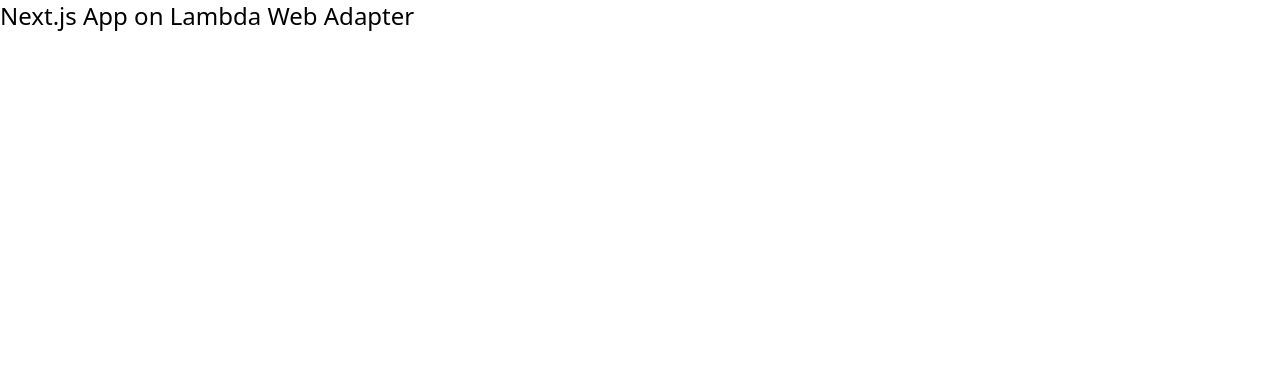
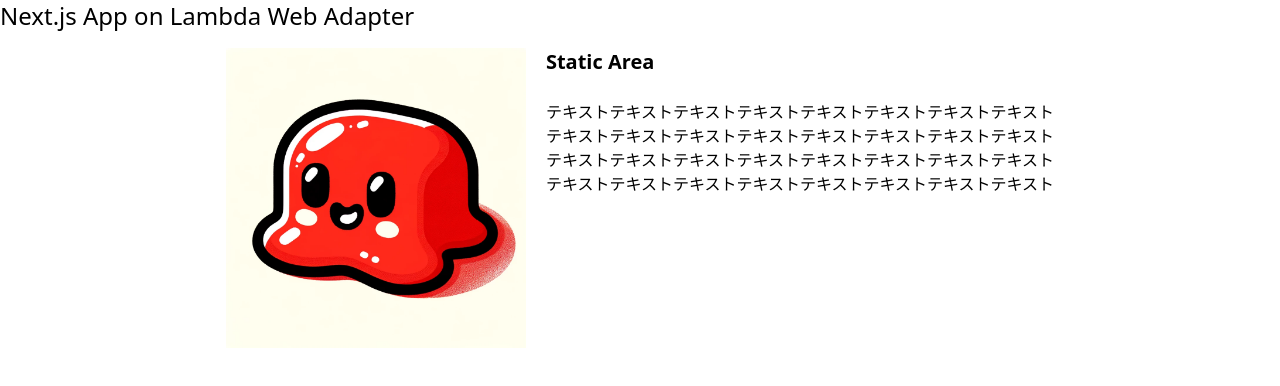
Before and after one commit to ryota-09/next-lambda-streaming, a Next.js app: page / in a window 1280 px wide. Shown: the top 386 px of the page. Built offline with nearby package versions, Linux system fonts and the light colour scheme.

Commit message:
static Area作成

```diff
--- a/src/app/page.tsx
+++ b/src/app/page.tsx
@@ -3,7 +3,28 @@
 export default function Home() {
   return (
     <main>
-      <h1 className={`mb-4 text-xl md:text-2xl`}>Next.js App on Lambda Web Adapter</h1>
+      <h1 className={`mb-4 text-xl md:text-2xl`}>
+        Next.js App on Lambda Web Adapter
+      </h1>
+      <div className="flex justify-center gap-5">
+        <Image alt="" src="/red.png" width={300} height={200} />
+        <div>
+          <h2 className="text-xl font-bold">Static Area</h2>
+          <br />
+          <p>
+            テキストテキストテキストテキストテキストテキストテキストテキスト
+          </p>
+          <p>
+            テキストテキストテキストテキストテキストテキストテキストテキスト
+          </p>
+          <p>
+            テキストテキストテキストテキストテキストテキストテキストテキスト
+          </p>
+          <p>
+            テキストテキストテキストテキストテキストテキストテキストテキスト
+          </p>
+        </div>
+      </div>
     </main>
   );
 }
```
Also changed, not shown: public/red.png (added).
